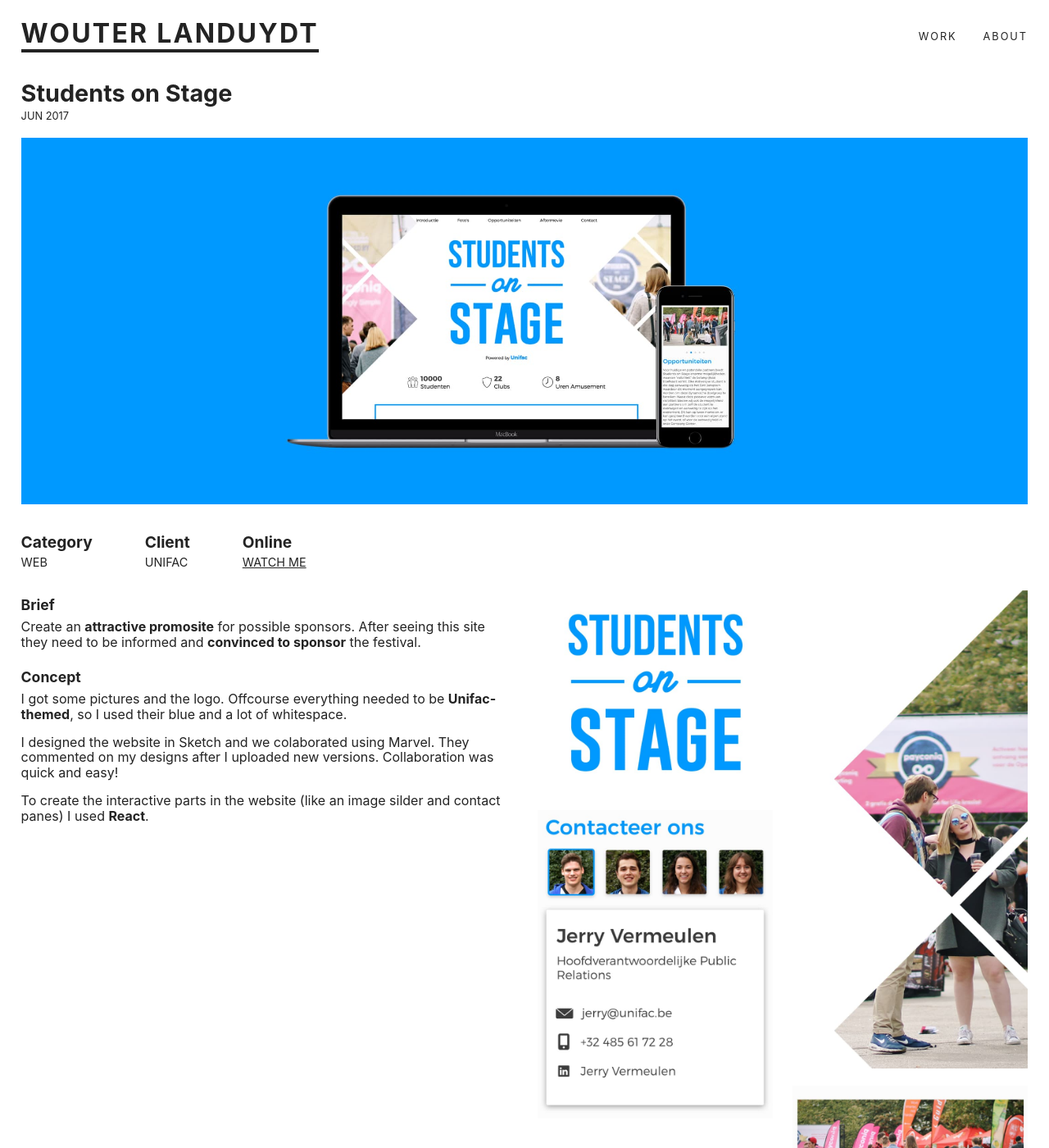
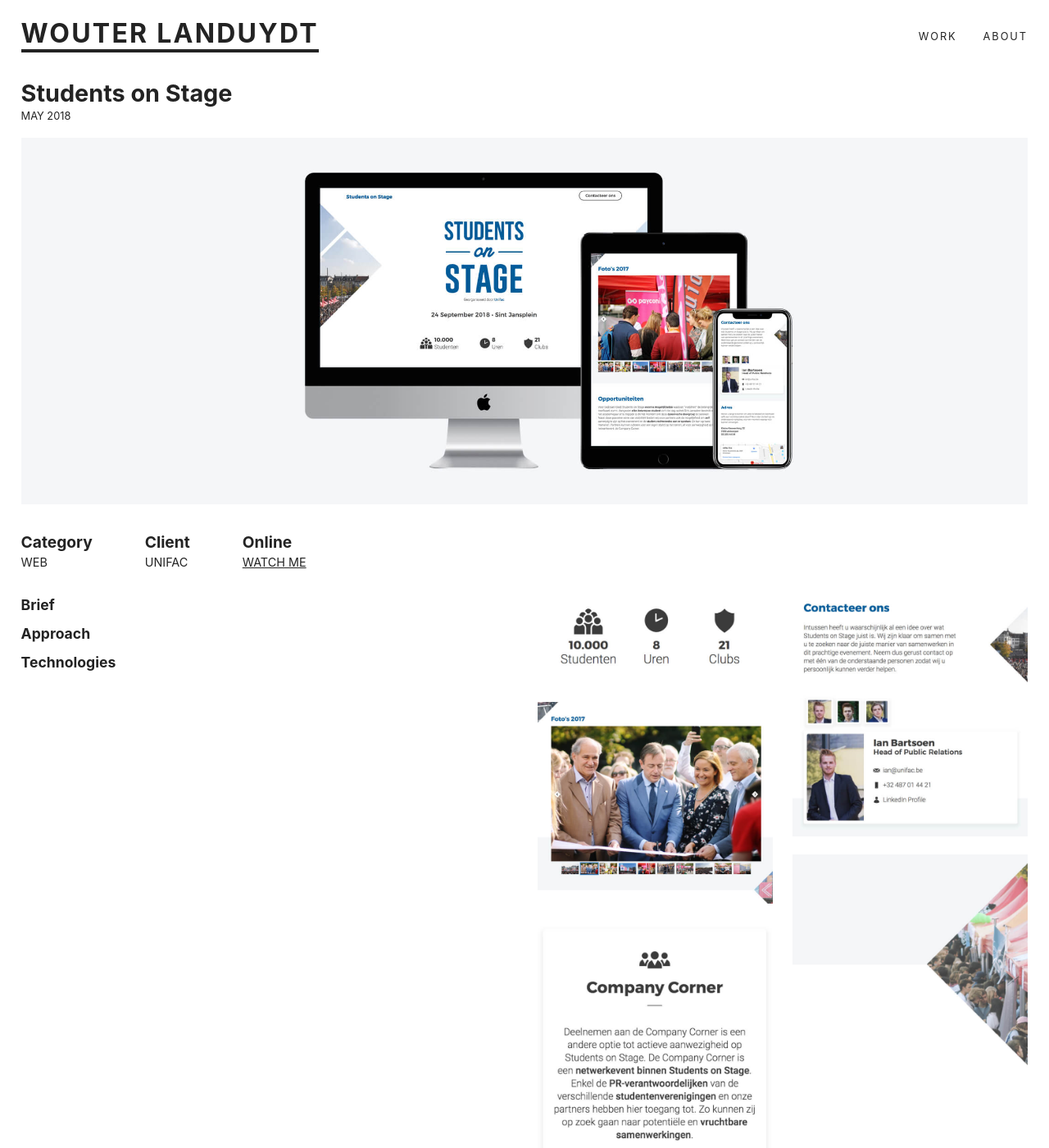
Before and after one commit to wouterlanduydt/wouterlanduydt.be, a Jekyll site: the page built from _posts/work/2017-09-10-unifac.markdown, in a window 1280 px wide and 1400 px high. Shown: the whole window at 82% size. Built offline with Jekyll 4.4.1, drawn with Linux system fonts in a browser that asks for light colours.

Commit message:
:bento: new students on stage images

```diff
--- a/_posts/work/2017-09-10-unifac.markdown
+++ b/_posts/work/2017-09-10-unifac.markdown
@@ -2,7 +2,7 @@
 layout: post
 category: work
 title:  "Students on Stage"
-date:   2017-06-10 00:00:00 +0200
+date:   2018-05-23 00:00:00 +0200
 coverimage: /assets/images/previews/sos.jpg
 headerimage: /assets/images/headers/sos-header.jpg
 imagecol1:
@@ -19,11 +19,5 @@ client: Unifac
 ---
 
 <span class="post-content-text-subtitle" >Brief</span><br/>
-Create an *attractive promosite* for possible sponsors. After seeing this site they need to be informed and *convinced to sponsor* the festival.
-
-<span class="post-content-text-subtitle" >Concept</span><br/>
-I got some pictures and the logo. Offcourse everything needed to be *Unifac-themed*, so I used their blue and a lot of whitespace.
-
-I designed the website in Sketch and we colaborated using Marvel. They commented on my designs after I uploaded new versions. Collaboration was quick and easy!
-
-To create the interactive parts in the website (like an image silder and contact panes) I used *React*.
+<span class="post-content-text-subtitle" >Approach</span><br/>
+<span class="post-content-text-subtitle" >Technologies</span><br/>
```
Also changed, not shown: assets/images/details/sos/sos-1.jpg, assets/images/details/sos/sos-2.jpg, assets/images/details/sos/sos-3.jpg, assets/images/details/sos/sos-4.jpg, assets/images/details/sos/sos-5.jpg, assets/images/headers/sos-header.jpg, assets/images/previews/sos.jpg.
